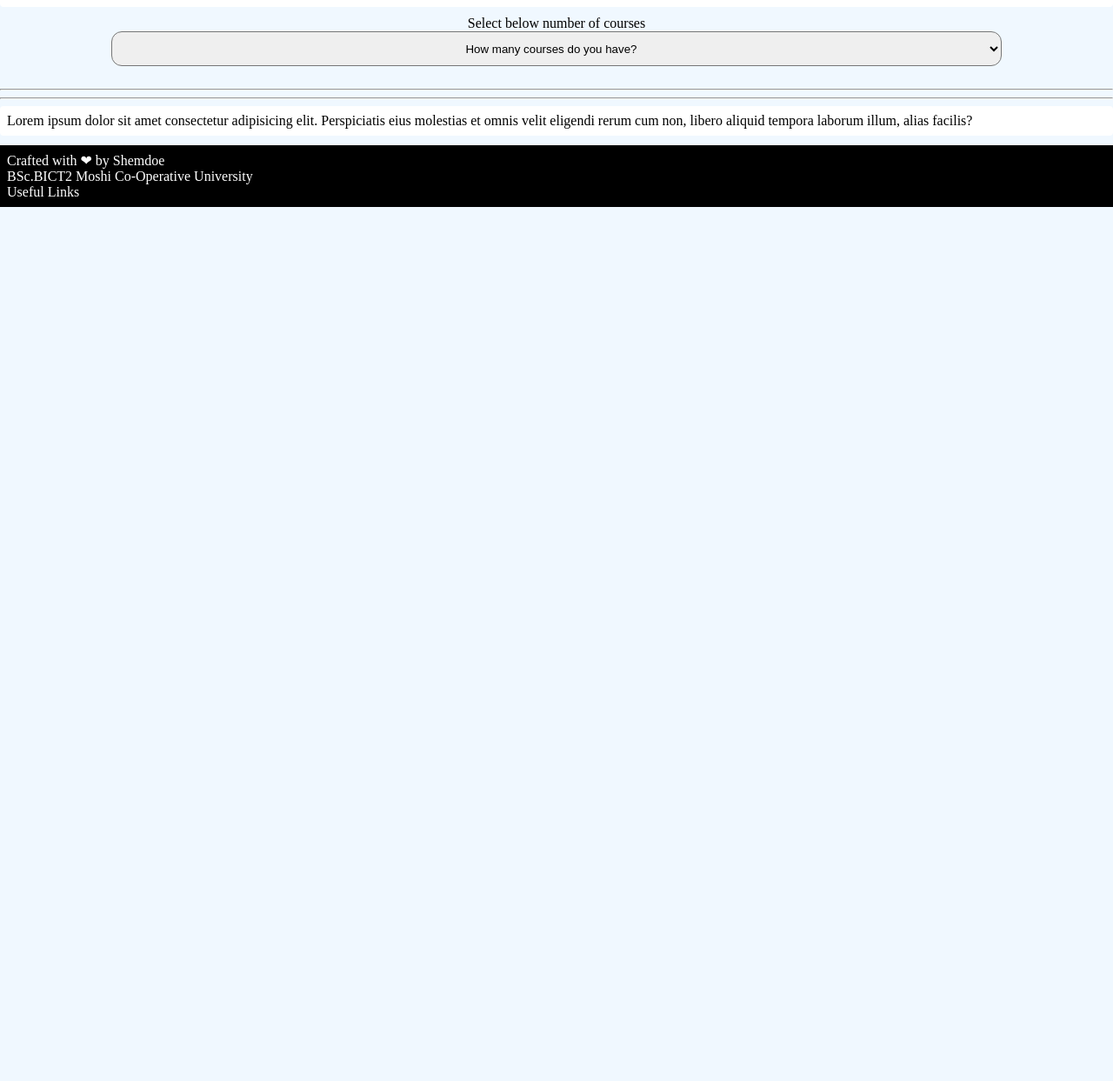
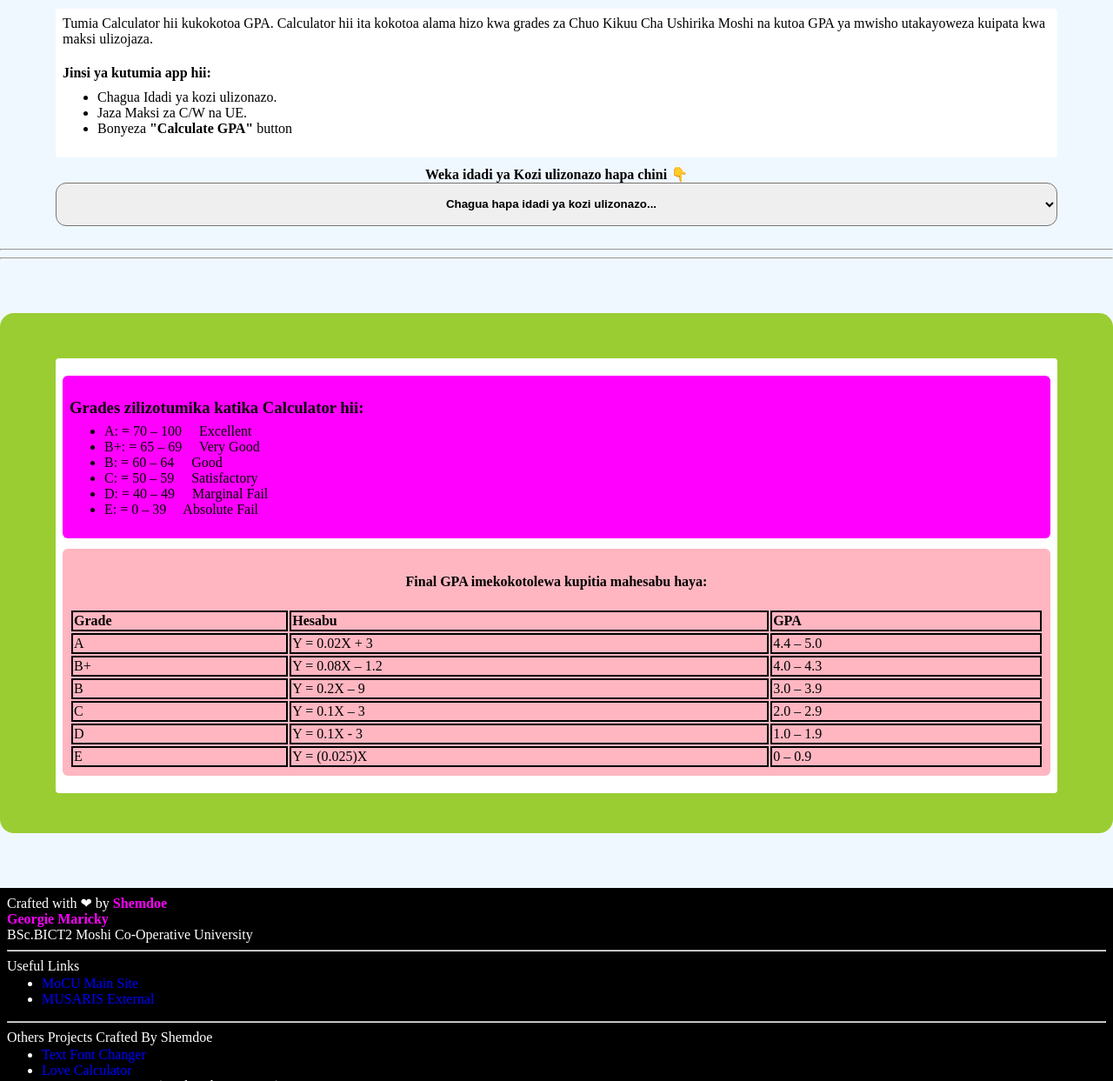
Before and after one commit to font5/MoCU-GPA, a plain HTML site: page index.html in a window 1280 px wide. Shown: the part 98-1341 px from the top of the page at 87% size. Before the commit the page ends 800 px from the top, so only its background shows below. Drawn offline with Linux system fonts and the light colour scheme; a web font is replaced by a local one.

Commit message:
styled ready to deploy

```diff
--- a/index.html
+++ b/index.html
@@ -14,21 +14,28 @@
     <script src="script/gpa-for-nine-courses.js" defer></script>
     <script src="script/gpa-for-ten-courses.js" defer></script>
     <script src="script/gpa-for-eleven-courses.js" defer></script>
+    <script src="https://kit.fontawesome.com/d0a5161a3f.js" crossorigin="anonymous"></script>
 </head>
 <body>
-    <header>Welcome to MOCU GPA Calculator <br> Crafted by Shemdoe</header>
-    <br>
-    <br>
+    <header> <span id="title-mocu">MoCU GPA Calculator</span>  <br> <span id="jina">Crafted By <span id="jina-animation">Shemdoe <br> Georgie Maricky</span> </span> </header>
+    <br> <br>
+    <br> <br>
     <br>
     <br>
     <div class="maelezo" id="maelezo1">
-        Lorem ipsum dolor sit amet consectetur adipisicing elit. Atque, voluptate?
+        Tumia Calculator hii kukokotoa GPA. Calculator hii ita kokotoa alama hizo kwa grades za Chuo Kikuu Cha Ushirika Moshi na kutoa GPA ya mwisho utakayoweza kuipata kwa maksi ulizojaza.
+        <h4>Jinsi ya kutumia app hii:</h4>
+        <ul>
+            <li>Chagua Idadi ya kozi ulizonazo.</li>
+            <li>Jaza Maksi za C/W na UE.</li>
+            <li>Bonyeza <b>"Calculate GPA"</b>  button</li>
+        </ul>
     </div>
 
     <div id="select-course">
-        Select below number of courses <br>
+        <b>Weka idadi ya Kozi ulizonazo hapa chini 👇</b>  <br>
         <select id="number-of-courses" onchange="selectingNumberOfCourses()">
-            <option value="select" id="default">How many courses do you have?</option>
+            <option value="select" id="default">Chagua hapa idadi ya kozi ulizonazo...</option>
             <option value="five" id="fivec">5</option>
             <option value="six" id="sixc">6</option>
             <option value="seven" id="sevenc">7</option>
@@ -42,7 +49,7 @@
     <hr>
     <div id="courses">
         <br>
-        <h1 style="text-align: center; font-size: 24px;"> <u>Fill out your Course Work and UE marks below</u> </h1>
+        <h1 style="text-align: center; font-size: 20px;"> <u>Jaza maksi za Course Works na UE kwa kila kozi</u> </h1>
         <div class="taja-courses taja-tano-za-kwanza" id="taja-first">1<sup>st</sup> Course's Marks</div>
         <div class="kozi tano" id="course1">
             <div class="course-work">
@@ -54,7 +61,7 @@
                 UE <br>
                 <input type="number" value="0" id="input-final1" oninput="ue1()" placeholder="UE marks">
             </div>
-            <div id="equal-icon"> <br> =</div>
+            <div id="equal-icon"> <br> <i class="fas fa-equals"></i></div>
             <div class="total">
                 Total <br>
                 <input type="text" value="0" class="total" id="total-1" readonly>
@@ -73,7 +80,7 @@
                 UE <br>
                 <input type="number" value="0" id="input-final2" oninput="ue2()" placeholder="UE marks">
             </div>
-            <div id="equal-icon"> <br> =</div>
+            <div id="equal-icon"> <br> <i class="fas fa-equals"></i></div>
             <div class="total">
                 Total <br>
                 <input type="text" value="0" id="total-2" class="total" readonly>
@@ -92,7 +99,7 @@
                 UE <br>
                 <input type="number" value="0" id="input-final3" oninput="ue3()" placeholder="UE marks">
             </div>
-            <div id="equal-icon"> <br> =</div>
+            <div id="equal-icon"> <br> <i class="fas fa-equals"></i></div>
             <div class="total">
                 Total <br>
                 <input type="text" value="0" id="total-3" class="total" readonly>
@@ -111,7 +118,7 @@
                 UE <br>
                 <input type="number" value="0" id="input-final4" oninput="ue4()" placeholder="UE marks">
             </div>
-            <div id="equal-icon"> <br> =</div>
+            <div id="equal-icon"> <br> <i class="fas fa-equals"></i></div>
             <div class="total">
                 Total <br>
                 <input type="text" value="0" id="total-4" class="total" readonly>
@@ -130,7 +137,7 @@
                 UE <br>
                 <input type="number" value="0" id="input-final5" oninput="ue5()" placeholder="UE marks">
             </div>
-            <div id="equal-icon"> <br> =</div>
+            <div id="equal-icon"> <br> <i class="fas fa-equals"></i></div>
             <div class="total">
                 Total <br>
                 <input type="text" value="0" id="total-5" class="total" readonly>
@@ -149,7 +156,7 @@
                 UE <br>
                 <input type="number" value="0" id="input-final6" oninput="ue6()" placeholder="UE marks">
             </div>
-            <div id="equal-icon"> <br> =</div>
+            <div id="equal-icon"> <br> <i class="fas fa-equals"></i></div>
             <div class="total">
                 Total <br>
                 <input type="text" value="0" id="total-6" class="total" readonly>
@@ -168,7 +175,7 @@
                 UE <br>
                 <input type="number" value="0" id="input-final7" oninput="ue7()" placeholder="UE marks">
             </div>
-            <div id="equal-icon"> <br> =</div>
+            <div id="equal-icon"> <br> <i class="fas fa-equals"></i></div>
             <div class="total">
                 Total <br>
                 <input type="text" value="0" id="total-7" class="total" readonly>
@@ -187,7 +194,7 @@
                 UE <br>
                 <input type="number" value="0" id="input-final8" oninput="ue8()" placeholder="UE marks">
             </div>
-            <div id="equal-icon"> <br> =</div>
+            <div id="equal-icon"> <br> <i class="fas fa-equals"></i></div>
             <div class="total">
                 Total <br>
                 <input type="text" value="0" id="total-8" class="total" readonly>
@@ -206,7 +213,7 @@
                 UE <br>
                 <input type="number" value="0" id="input-final9" oninput="ue9()" placeholder="UE marks">
             </div>
-            <div id="equal-icon"> <br> =</div>
+            <div id="equal-icon"> <br> <i class="fas fa-equals"></i></div>
             <div class="total">
                 Total <br>
                 <input type="text" value="0" id="total-9" class="total" readonly>
@@ -225,7 +232,7 @@
                 UE <br>
                 <input type="number" value="0" id="input-final10" oninput="ue10()" placeholder="UE marks">
             </div>
-            <div id="equal-icon"> <br> =</div>
+            <div id="equal-icon"> <br> <i class="fas fa-equals"></i></div>
             <div class="total">
                 Total <br>
                 <input type="text" value="0" id="total-10" class="total" readonly>
@@ -244,12 +251,13 @@
                 UE <br>
                 <input type="number" value="0" id="input-final11" oninput="ue11()" placeholder="UE marks">
             </div>
-            <div id="equal-icon"> <br> =</div>
+            <div id="equal-icon"> <br> <i class="fas fa-equals"></i></div>
             <div class="total">
                 Total <br>
                 <input type="text" value="0" id="total-11" class="total" readonly>
             </div>
         </div>
+        <br>
     </div>
     <hr>
     <div id="calculate-button">
@@ -265,18 +273,73 @@
                 <span>UNA GPA YA:</span> <br> <span id="umepata-gpa-ya"></span> <br> <span id="status"></span>
             </div>
     <button id="recalculate" onclick="mama()">RE-CALCULATE</button>
-    <div class="maelezo" id="maelezo2">
-        Lorem ipsum dolor sit amet consectetur adipisicing elit. Perspiciatis eius molestias et omnis velit eligendi rerum cum non, libero aliquid tempora laborum illum, alias facilis?
+
+   <br> <br> <br>
+  <div class="second-maelezo-container">
+      <br> <br>
+      <div class="maelezo" id="maelezo2">
+        <div id="grades">
+           <h3>Grades zilizotumika katika Calculator hii:</h3>
+        <ul>
+            <li>A: = 70 – 100 &nbsp; &nbsp; Excellent</li>
+            <li>B+: = 65 – 69 &nbsp; &nbsp; Very Good</li>
+            <li>B: = 60 – 64 &nbsp; &nbsp; Good</li>
+            <li>C: = 50 – 59 &nbsp; &nbsp; Satisfactory</li>
+            <li>D: = 40 – 49 &nbsp; &nbsp; Marginal Fail</li>
+            <li>E: = 0 – 39 &nbsp; &nbsp; Absolute Fail</li>
+        </ul>
+        </div>
+        <div id="hesabu">
+            <table>
+                <caption> <h4>Final GPA imekokotolewa kupitia mahesabu haya:</h4> </caption>
+                <tr>
+                    <th>Grade</th> <th>Hesabu</th> <th>GPA</th>
+                </tr>
+                <tr>
+                    <td>A</td> <td>Y = 0.02X + 3</td> <td>4.4 – 5.0</td>
+                </tr>
+                <tr>
+                    <td>B+</td> <td>Y = 0.08X – 1.2</td> <td>4.0 – 4.3</td>
+                </tr>
+                <tr>
+                    <td>B</td> <td>Y = 0.2X – 9</td> <td>3.0 – 3.9</td>
+                </tr>
+                <tr>
+                    <td>C</td> <td>Y = 0.1X – 3</td> <td>2.0 – 2.9</td>
+                </tr>
+                <tr>
+                    <td>D</td> <td>Y = 0.1X - 3</td> <td>1.0 – 1.9</td>
+                </tr>
+                <tr>
+                    <td>E</td> <td>Y = (0.025)X</td> <td>0 – 0.9</td>
+                </tr>
+            </table>
+        </div>
     </div>
-    <br>
-    <br>
-    <br>
-    <br>
+    <br> <br>
+  </div>
+
+    <br> <br> <br> <br> <br>
+    <br> <br> <br> <br> <br>
+    <br> <br> <br> <br>
+    <br> <br> <br> <br>
     <footer>
-        Crafted with ❤ by Shemdoe <br>
-        BSc.BICT2 Moshi Co-Operative University <br>
+        Crafted with ❤ by <b style="color: magenta;">Shemdoe</b>  <br>
+        <b style="color: magenta;">Georgie Maricky</b> <br>
+        BSc.BICT2 Moshi Co-Operative University <br> <hr>
         <div id="useful-links">
             Useful Links
+            <ul>
+                <li><a href="http://mocu.ac.tz/" target="_blank" rel="noopener noreferrer">MoCU Main Site</a></li>
+                <li><a href="http://41.59.211.102" target="_blank" rel="noopener noreferrer">MUSARIS External</a></li>
+            </ul>
+            <hr>
+            Others Projects Crafted By Shemdoe
+            <ul>
+                <li><a href="http://font5.xyz" target="_blank">Text Font Changer</a></li>
+                <li><a href="http://font5.xyz/lovecalculator/" target="_blank">Love Calculator</a></li>
+                <li><a href="http://dramastore.xyz" target="_blank">Korean Drama Store</a>(needs Telegram App)</li>
+            </ul>
         </div>
     </footer>
 </body>
--- a/style.css
+++ b/style.css
@@ -1,3 +1,5 @@
+@import url('https://fonts.googleapis.com/css2?family=Courgette&family=Frijole&family=Hanalei+Fill&family=Holtwood+One+SC&family=Nova+Flat&display=swap');
+
 *, *::before, *::after {
     box-sizing: border-box;
 }
@@ -18,11 +20,52 @@ header {
     top: 0;
 }
 
+header #title-mocu {
+    font-family: 'Hanalei Fill', cursive;
+    font-size: larger;
+}
+
+header #jina {
+    font-family: 'Courgette', cursive;
+}
+
+header #jina-animation {
+    color: yellow;
+    font-size: medium;
+    line-height: 1;
+    animation: letterspacing 5s infinite alternate ease-in-out;
+    letter-spacing: -2.2rem;
+    }
+
+    @keyframes letterspacing {
+        0% {
+            letter-spacing: -2.2rem;
+            filter: blur(.3rem);
+        }
+
+        50% {
+            filter: blur(.3rem);
+        }
+
+        100% {
+            letter-spacing: .2rem;
+            filter: blur(0rem);
+            color: white;
+        }
+    }
+
 .maelezo {
     padding: 8px;
     background-color: white;
     border-radius: 4px;
     margin-bottom: 10px;
+    width: 90%;
+    margin-left: auto;
+    margin-right: auto;
+}
+
+.maelezo ul {
+    margin-top: -12px;
 }
 
 #select-course {
@@ -31,18 +74,27 @@ header {
     text-align: center;
 }
 
-select {
-    height: 40px;
+#select-course select {
+    height: 50px;
     border-radius: 12px;
-    width: 80%;
+    width: 90%;
     text-align: center;
+    font-weight: bold;
 }
 
 #courses {
     background-color: bisque;
-    border-top-right-radius: 24px;
-    border-top-left-radius: 24px;
+    border-radius: 16px;
+    width: 90%;
+    margin-left: auto;
+    margin-right: auto;
     display: none;
+}
+
+#courses hr {
+    width: 98%;
+    margin-left: auto;
+    margin-right: auto;
 }
 
 .kozi {
@@ -107,7 +159,7 @@ select {
 }
 
 #umepata-gpa-ya {
-    font-family: 'Franklin Gothic Medium', 'Arial Narrow', Arial, sans-serif;
+    font-family: 'Holtwood One SC', serif;
     font-size: larger;
     font-weight: bolder;
 }
@@ -126,6 +178,47 @@ select {
     background-color: white;
 }
 
+.second-maelezo-container {
+    width: 100%;
+    background-color: yellowgreen;
+    border-radius: 16px;
+}
+
+#maelezo2 {
+    margin-top: 16px;
+}
+
+#grades, #hesabu {
+    background-color: magenta;
+    color: black;
+    margin-top: 12px;
+    margin-bottom: 12px;
+    padding: 8px;
+    border-radius: 6px;
+}
+
+#grades li {
+    font-family: 'nova flat', 'Times New Roman', Times, serif;
+}
+
+#hesabu {
+    background-color: lightpink;
+}
+
+#hesabu table {
+    width: 100%;
+    margin-left: auto;
+    margin-right: auto;
+}
+
+tr, th, td {
+    text-align: left;
+}
+
+td, th {
+    border: black 2px solid;
+}
+
 footer {
     background-color: black;
     color: white;
@@ -135,3 +228,12 @@ footer {
     height: fit-content;
     padding: 8px;
 }
+
+footer a {
+    text-decoration: none;
+    color: blue;
+}
+
+footer ul {
+    margin-top: 2px;
+}
```
Also changed, not shown: script/editing-zone.html (added), script/editing-zone.js (deleted).
